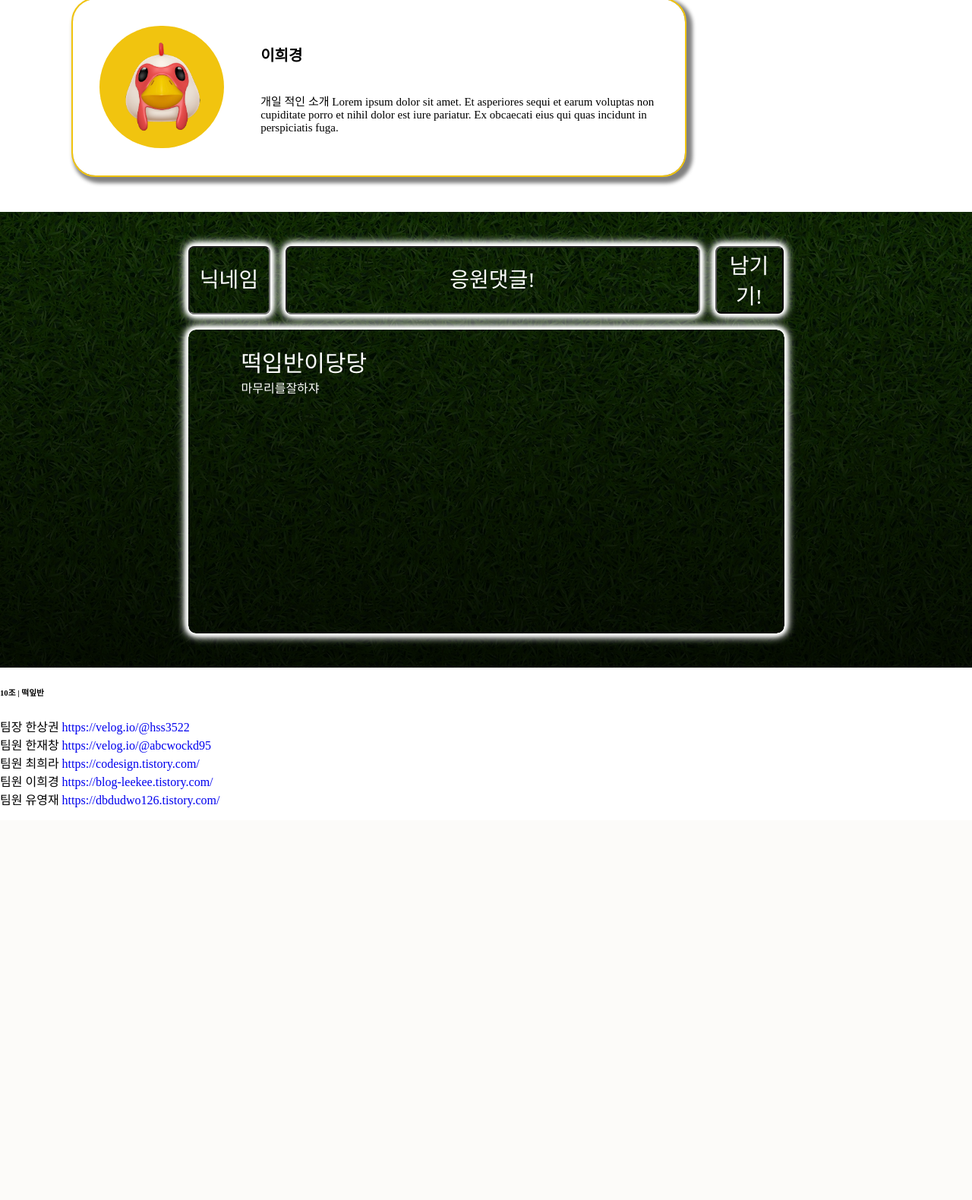
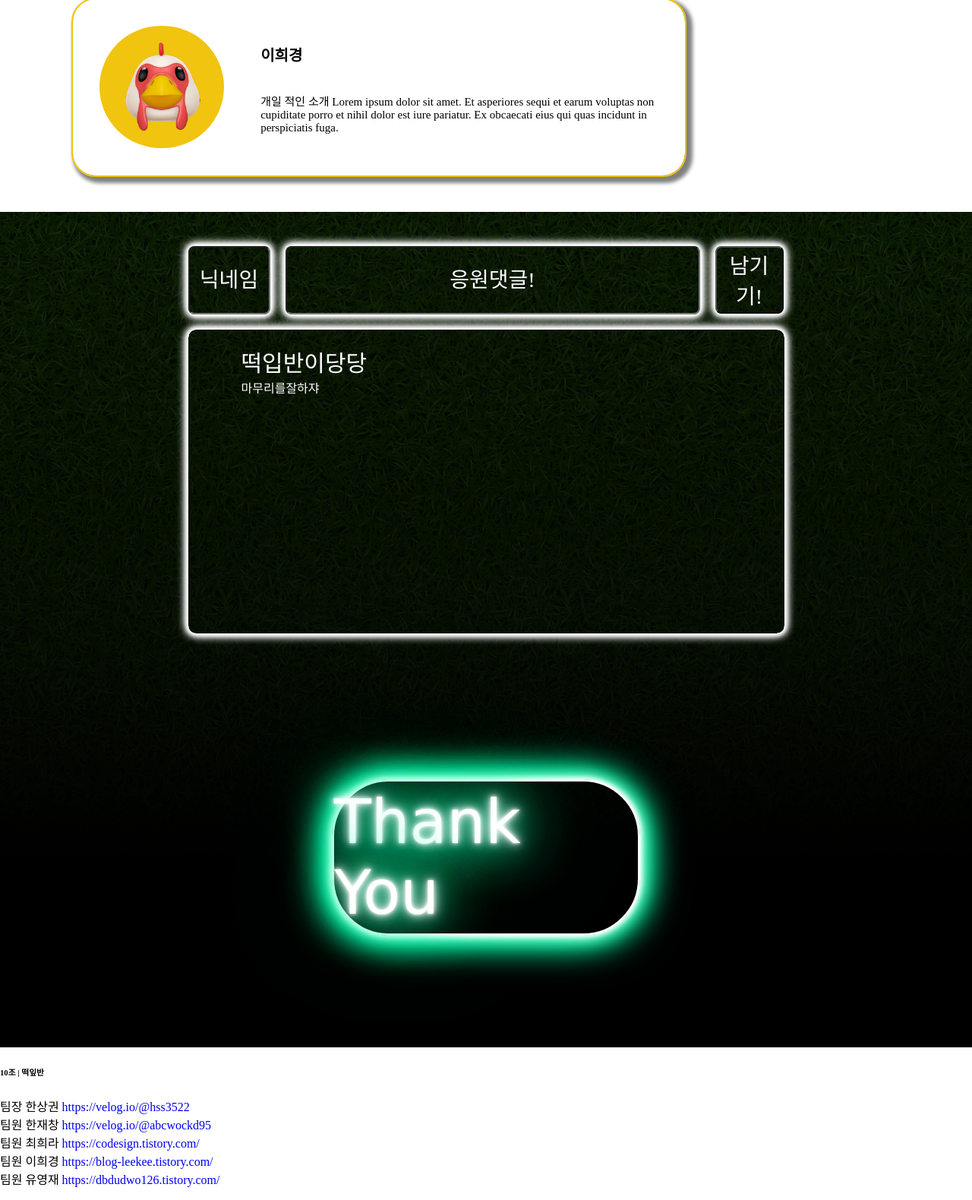
Before and after one commit to Gon1782/miniproject, a Flask app: page / in a window 1280 px wide. Shown: the part 2806-4386 px from the top of the page at 76% size. Before the commit the page ends 3869 px from the top, so only its background shows below. Run offline with Flask 2, Linux system fonts and the light colour scheme; data that the repository does not hold is empty; some web fonts are replaced.

Commit message:
lastpang

```diff
--- a/static/main.css
+++ b/static/main.css
@@ -5,6 +5,9 @@
   font-weight: normal;
   font-style: normal;
 }
+
+@import url('https://fonts.googleapis.com/css2?family=Nanum+Pen+Script&family=Poor+Story&display=swap');
+
 
 @import url("https://fonts.googleapis.com/css2?family=Hahmlet:wght@200;600&display=swap");
 
@@ -233,7 +236,7 @@ input:focus {
 .warp {
   width: 100%;
   height: 600px;
-  background-image: linear-gradient(0deg,rgba(0, 0, 0, 0.9),rgba(0, 0, 0, 0.7)),
+  background-image: linear-gradient(0deg,rgba(0, 0, 0, 0.9),rgba(0, 0, 0, 0.8)),
     url("../static/3.webp");
   display: flex;
   justify-content: center;
@@ -301,7 +304,7 @@ input:focus {
   box-shadow: 0 0 2px #fff, 0 0 4px #fff, 0 0 6px #fff, 0 0 8px #fff,
     0 0 10px rgb(255, 255, 255), 0 0 12px #fff, 0 0 14px #fff, 0 0 16px #fff;
   border-radius: 10px;
-  overflow: scroll;
+  overflow: auto;
 }
 
 .mycards::-webkit-scrollbar {
@@ -332,6 +335,61 @@ input:focus {
   margin-left: 30px;
   font-family: "KOTRAHOPE";
 }
+
+.last_hello{
+  width: 100%;
+  height: 500px;
+  background-image: linear-gradient(0deg,rgba(0, 0, 0, 1),rgba(0, 0, 0, 1),rgba(0, 0, 0, 0.9)),
+    url("../static/3.webp");
+    display: flex;
+    justify-content: center;
+    align-items: center;
+}
+
+.neon_box{
+  background-color: transparent;
+  box-shadow: 0 0 7px #fff, 0 0 10px #fff, 0 0 21px #fff, 0 0 30px #0fa,
+    0 0 4px #0fa, 0 0 40px #0fa, 0 0 50px #0fa, 0 0 60px #0fa;
+  width: 400px;
+  height: 200px;
+  display: flex;
+  justify-content: center;
+  align-items: center;
+  border-radius: 75px;
+  border: 3px solid white;
+}
+
+.last_text{
+  font-size: 80px;
+  color: #fff;
+  text-shadow: /* White glow */ 0 0 7px #fff, 0 0 10px #fff, 0 0 21px #fff, /* Green glow */ 0 0 42px #0fa, 0 0 82px #0fa, 0 0 92px #0fa, 0 0 102px #0fa, 0 0 151px #0fa;
+  font-family: 'Nanum Pen Script', cursive;
+  font-family: 'Poor Story', cursive;
+  animation: flicker 1.5s infinite alternate;
+}
+
+@keyframes flicker {
+
+  20%, 40%, 20%, 82%, 20% {
+
+      text-shadow:
+      0 0 4px #fff,
+      0 0 11px #fff,
+      0 0 19px #fff,
+      0 0 40px #0fa,
+      0 0 80px #0fa,
+      0 0 90px #0fa,
+      0 0 100px #0fa,
+      0 0 150px #0fa;
+
+  }
+
+  20%, 24%, 100% {
+      text-shadow:  0 0 11px #fff,
+      0 0 19px #fff
+  }
+}
+
 
 /*  개인소개 페이지 시작 */
 .members {
--- a/templates/index.html
+++ b/templates/index.html
@@ -207,6 +207,11 @@
 
     </div>
     </div>
+    <div class="last_hello">
+      <div class="neon_box">
+        <Footer class="last_text">Thank You</Footer>
+      </div>
+    </div>
     <!-- 개인블로그 페이지 -->
 <div id="blog_address">
         <footer id="foot">
```
